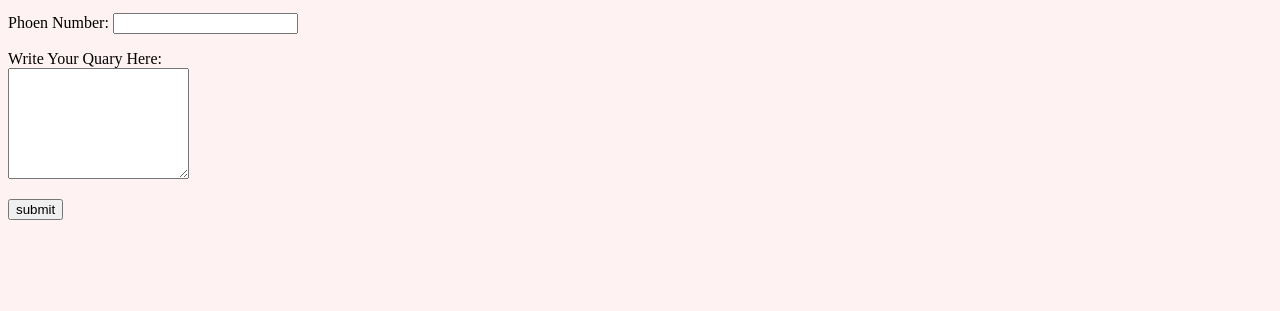
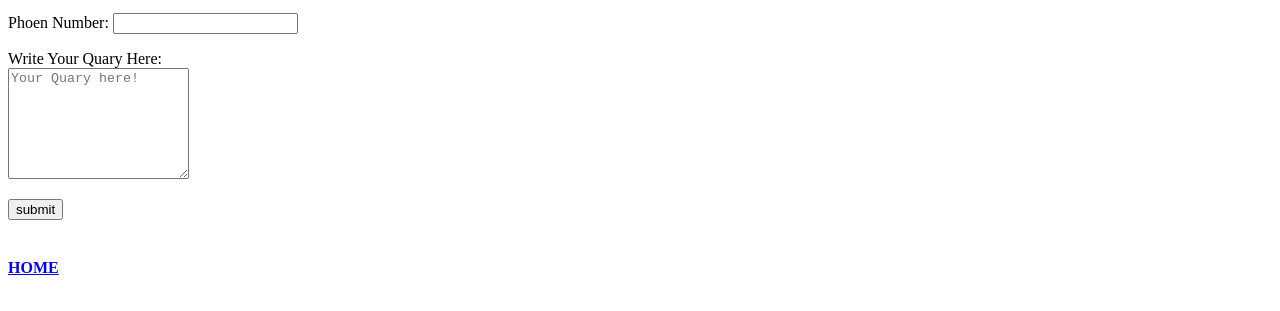
Before and after one commit to thelostsoulhere/profile, a plain HTML site: page contact.html in a window 1280 px wide. Shown: the part 437-748 px from the top of the page. Drawn offline with Linux system fonts and the light colour scheme.

Commit message:
contact changes

```diff
--- a/contact.html
+++ b/contact.html
@@ -5,11 +5,7 @@
     <meta http-equiv="X-UA-Compatible" content="IE=edge">
     <meta name="viewport" content="width=device-width, initial-scale=1.0">
     <title>Contact</title>
-    <style>
-        body {
-            background-color: #FFF2F2;
-        }
-    </style>
+    <link rel="stylesheet" href="style.css">
 </head>
 <body>
     <h1>Contact Info</h1>
@@ -32,8 +28,10 @@
         <p>Name: <input type="text" name="name " id="name" required></p>
         <p>Email: <input type="email" name="email" id="email"required></p>
         <p>Phoen Number: <input type="number" name="number" id="number"required></p>
-        <P>Write Your Quary Here: <br> <textarea name="text" id="text" cols="20" rows="7"></textarea> </P>
+        <P>Write Your Quary Here: <br> <textarea name="text" id="text" cols="20" rows="7" placeholder="Your Quary here!"  ></textarea> </P>
         <input type="submit" value="submit">
     </form>
+    <br>
+    <a href="index.html"><h4>HOME</h4></a>
 </body>
 </html>
```
